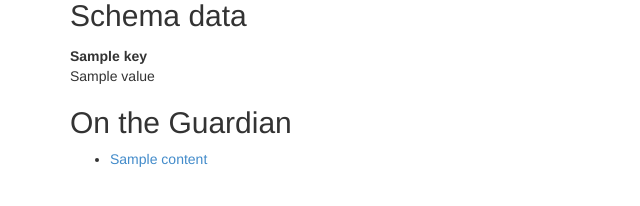
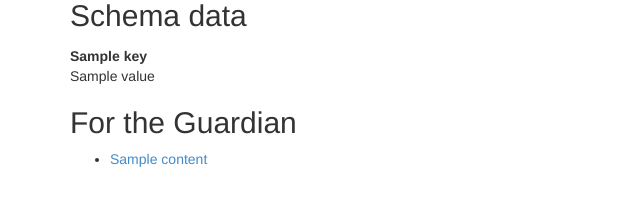
Before and after one commit to guardian/gdn-got, a Python web app: template templates/data.html in a window 1280 px wide. Shown: the part 562-768 px from the top of the page, without its empty margins (0-640 px from the left). Run offline with Jinja, Linux system fonts and the light colour scheme; the template is opened without the code that fills it: most values are stand-ins (such as "Sample title", 1, 10 or a date in 2020); grey boxes marked "Sample" are stand-in pictures; some libraries are stand-ins or nearby versions.

Commit message:
Changes the wording of the contributor pieces

```diff
--- a/templates/data.html
+++ b/templates/data.html
@@ -39,7 +39,7 @@
 			{% endif %}
 
 			{% if contributor_content %}
-			<h2>On the Guardian</h2>
+			<h2>For the Guardian</h2>
 			<ul>
 				{% for content in contributor_content %}
 				<li><a href="{{content.webUrl}}">{{content.webTitle}}</a></li>
```
